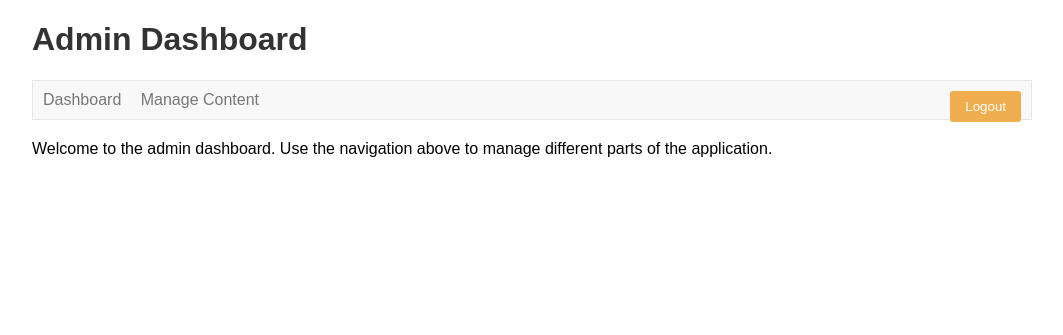
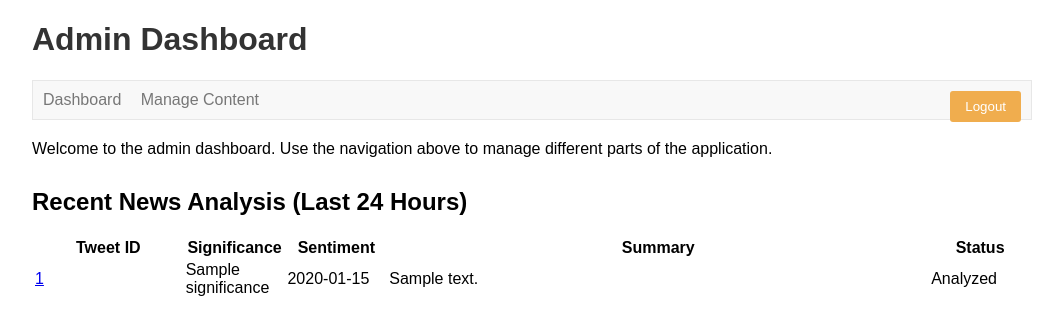
Before and after one commit to DITreneris/btcbuzzbot, a Flask app: template templates/admin_dashboard.html in a window 1280 px wide. Shown: the top 335 px of the page, without its empty margins (108-1171 px from the left). Run offline with Flask 2, Linux system fonts and the light colour scheme; the template is opened without the code that fills it: most values are stand-ins (such as "Sample title", 1, 10 or a date in 2020); some libraries are stand-ins or nearby versions.

Commit message:
Feat: Display recent news analysis on admin dashboard

```diff
--- a/templates/admin_dashboard.html
+++ b/templates/admin_dashboard.html
@@ -29,6 +29,46 @@
         </nav>
         <p>Welcome to the admin dashboard. Use the navigation above to manage different parts of the application.</p>
         <!-- Dashboard widgets or summaries can go here later -->
+
+        <!-- Recent News Analysis Section -->
+        <div class="content-section" style="margin-top: 30px;">
+            <h2>Recent News Analysis (Last 24 Hours)</h2>
+            {% if analyzed_news %}
+            <table style="table-layout: fixed; width: 100%;">
+                 <thead>
+                    <tr>
+                        <th style="width: 15%;">Tweet ID</th>
+                        <th style="width: 10%;">Significance</th>
+                        <th style="width: 10%;">Sentiment</th>
+                        <th style="width: 55%;">Summary</th>
+                        <th style="width: 10%;">Status</th>
+                    </tr>
+                </thead>
+                <tbody>
+                    {% for news_item in analyzed_news %}
+                    <tr>
+                        <td style="word-wrap: break-word;">
+                           <!-- Link to original tweet -->
+                           <a href="https://twitter.com/i/web/status/{{ news_item.original_tweet_id }}" target="_blank">{{ news_item.original_tweet_id }}</a>
+                        </td>
+                        {% if news_item.analysis and not news_item.analysis.get('error') %}
+                            <td>{{ news_item.analysis.significance }}</td>
+                            <td>{{ news_item.analysis.sentiment }}</td>
+                            <td>{{ news_item.analysis.summary }}</td>
+                            <td>Analyzed</td>
+                        {% else %}
+                            <td colspan="3" style="color: red; font-style: italic;">Error processing analysis</td>
+                            <td>{{ news_item.analysis.get('error', 'Unknown Error') }}</td>
+                        {% endif %}
+                    </tr>
+                    {% endfor %}
+                </tbody>
+            </table>
+             {% else %}
+            <p>No recently analyzed news tweets found.</p>
+            {% endif %}
+        </div>
+
     </div>
 </body>
 </html>
```
Also changed, not shown: src/app.py (+45 -2 lines).
